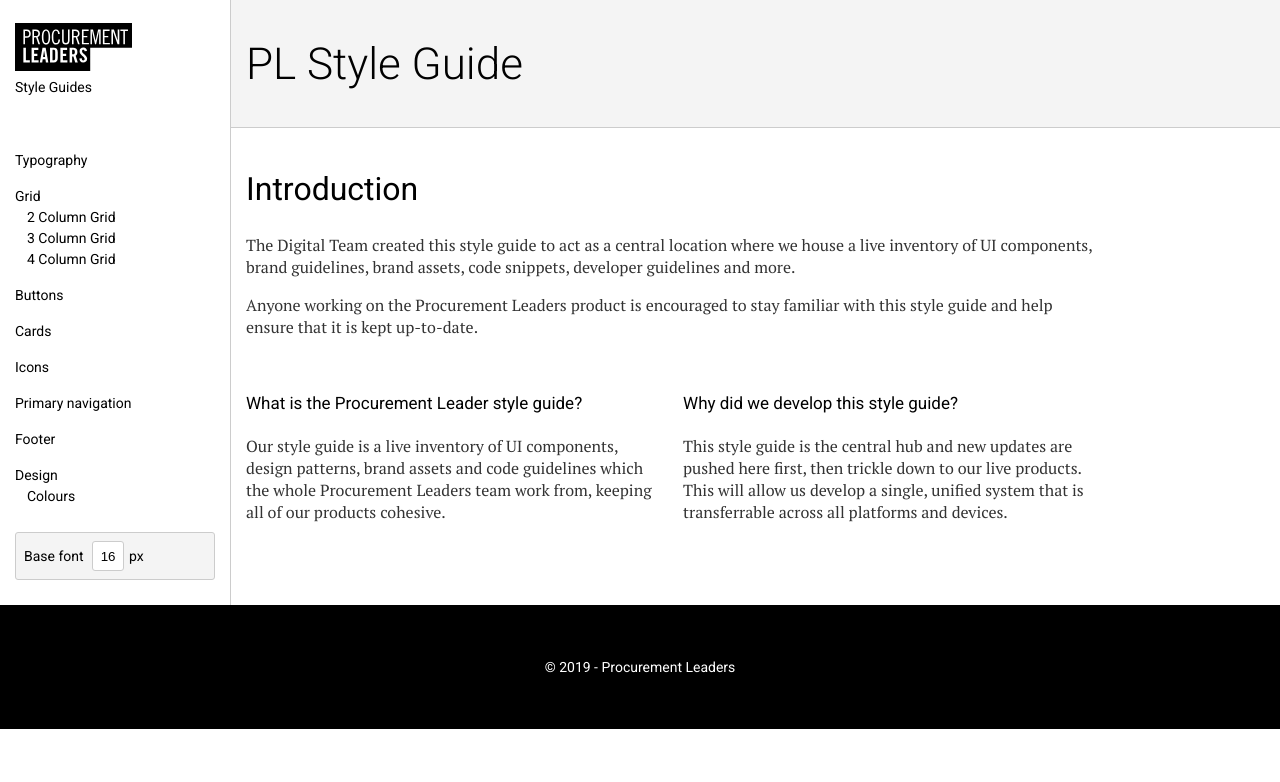
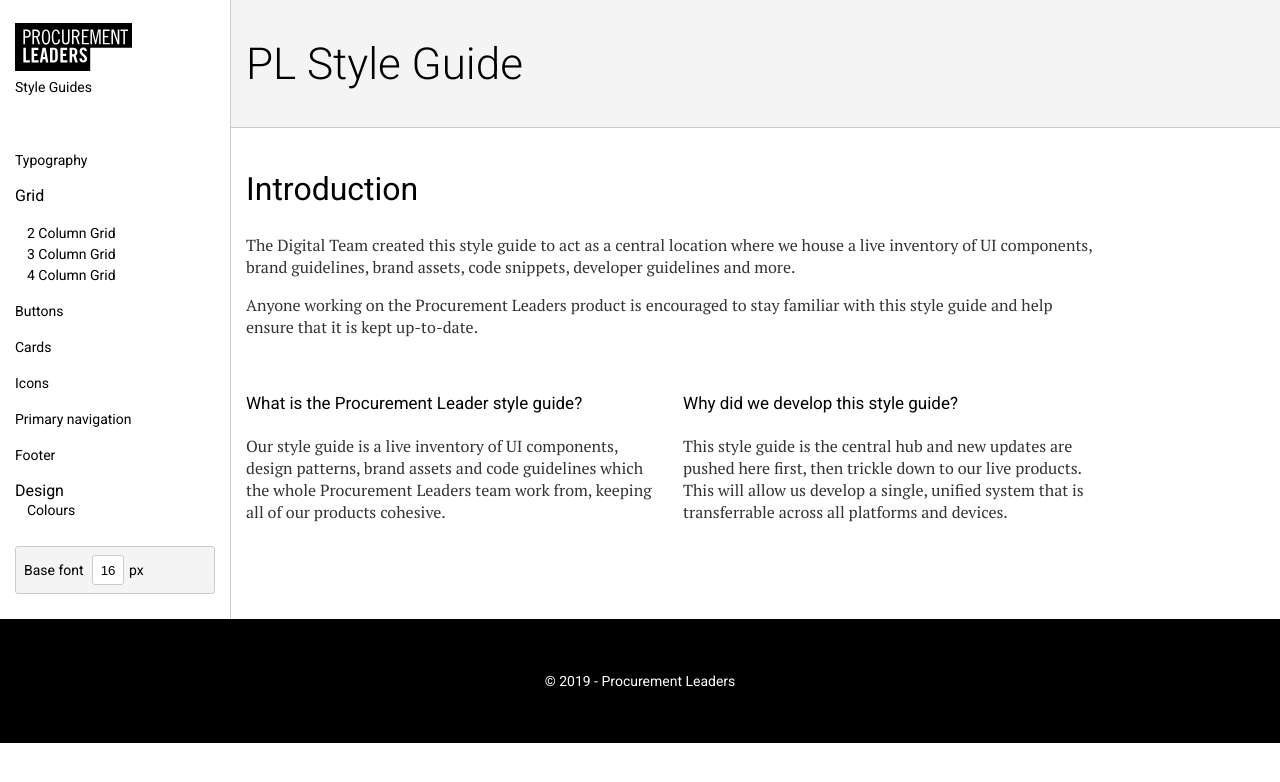
Before and after one commit to procurementleaders/pl-style-guide, a Gatsby site: page / in a window 1280 px wide. Built offline with nearby package versions, Linux system fonts and the light colour scheme; Gatsby itself is replaced by a stand-in of ours.

Commit message:
Add top nav styles

```diff
--- a/src/components/Navigation.js
+++ b/src/components/Navigation.js
@@ -17,6 +17,12 @@
     left: 0;
     padding-left: 0;
     margin-top: 1.5rem;
+  }
+
+  p.top-navigation {
+    margin-top: 0;
+    margin-bottom: 0;
+    font-family: "Roboto", sans-serif;
   }
 
   .navigation li {
@@ -76,9 +82,8 @@
           </Link>
         </li>
         <li>
-          <Link to="/grid" activeClassName="active">
-            Grid
-          </Link>
+          <p className="top-navigation">Grid</p>
+
           <br />
 
           <Link
@@ -131,10 +136,7 @@
           </Link>
         </li>
         <li>
-          <Link to="/design" activeClassName="active">
-            Design
-          </Link>
-          <br />
+          <p className="top-navigation">Design</p>
           <Link
             to="/colors"
             activeClassName="active"
```
